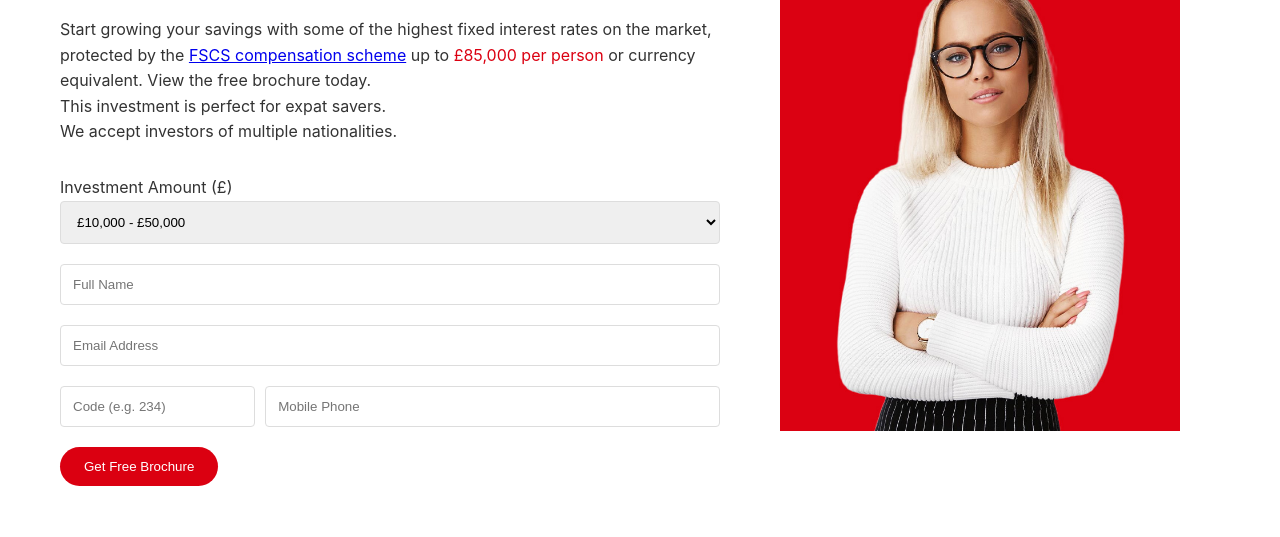
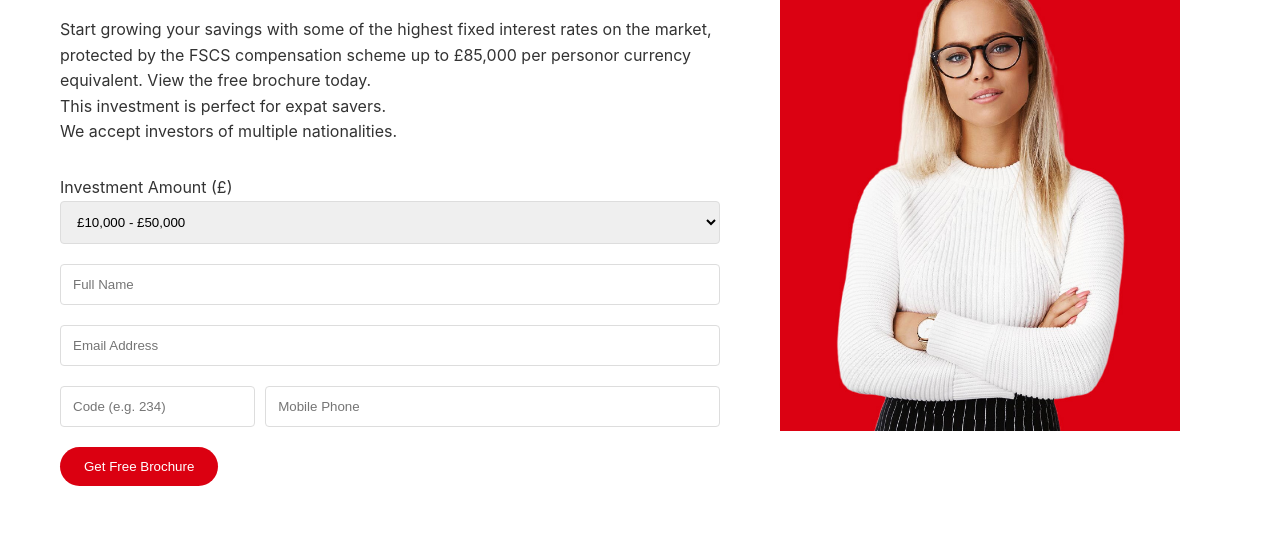
Before and after one commit to iamyohannes6/profaskedforit, a plain HTML site: page index.html in a window 1280 px wide. Shown: the part 263-800 px from the top of the page. Drawn offline with Linux system fonts and the light colour scheme; a web font is replaced by a local one.

Commit message:
update 4

```diff
--- a/index.html
+++ b/index.html
@@ -23,8 +23,7 @@
                 <div class="hero-content">
                     <h1>Get <span class="highlight">7%</span> Per Annum with our Capital Protected Income Bond.</h1>
                     <p>Start growing your savings with some of the highest fixed interest rates on the market, protected by the
-                        <a href="#" class="link">FSCS compensation scheme</a> up to
-                        <span class="highlight">£85,000 per person</span> or currency equivalent. View the free brochure today.
+                        FSCS compensation scheme up to £85,000 per personor currency equivalent. View the free brochure today.
                         <br>
                         This investment is perfect for expat savers.
                         <br>
```
